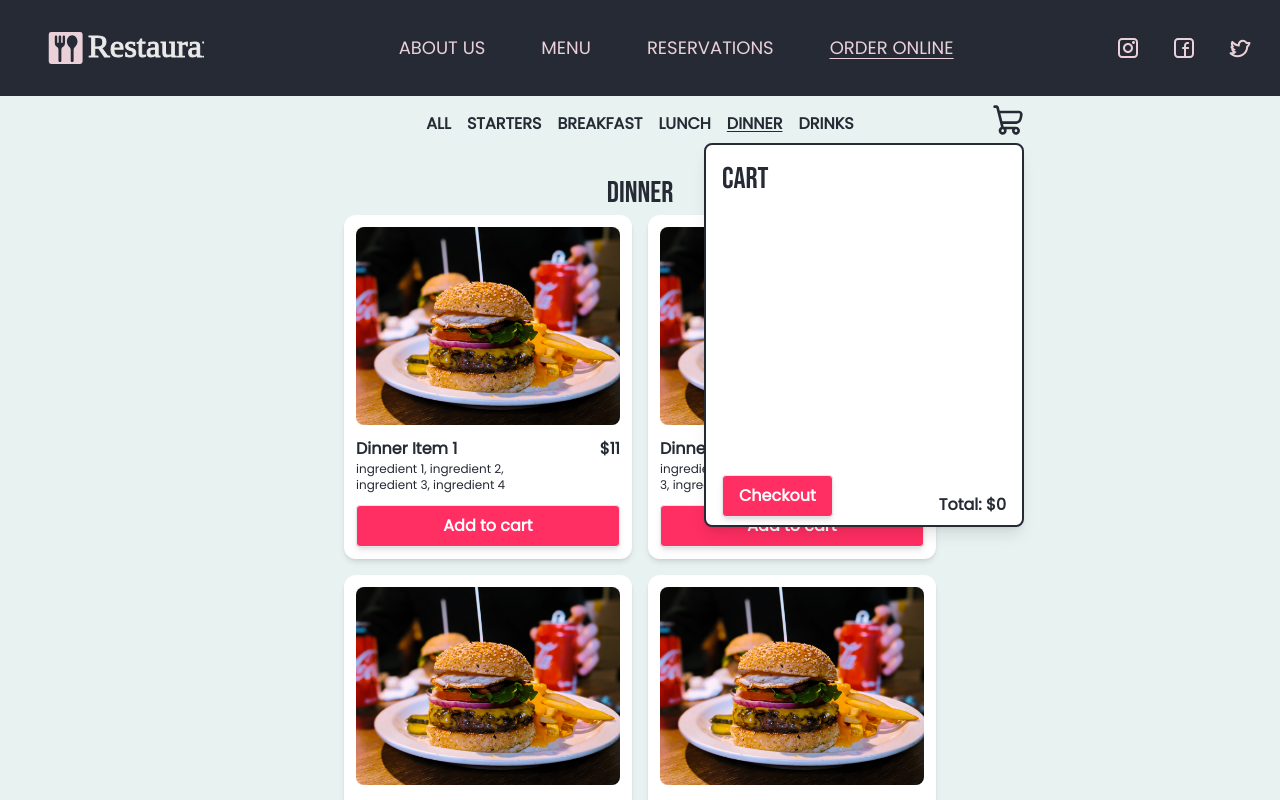
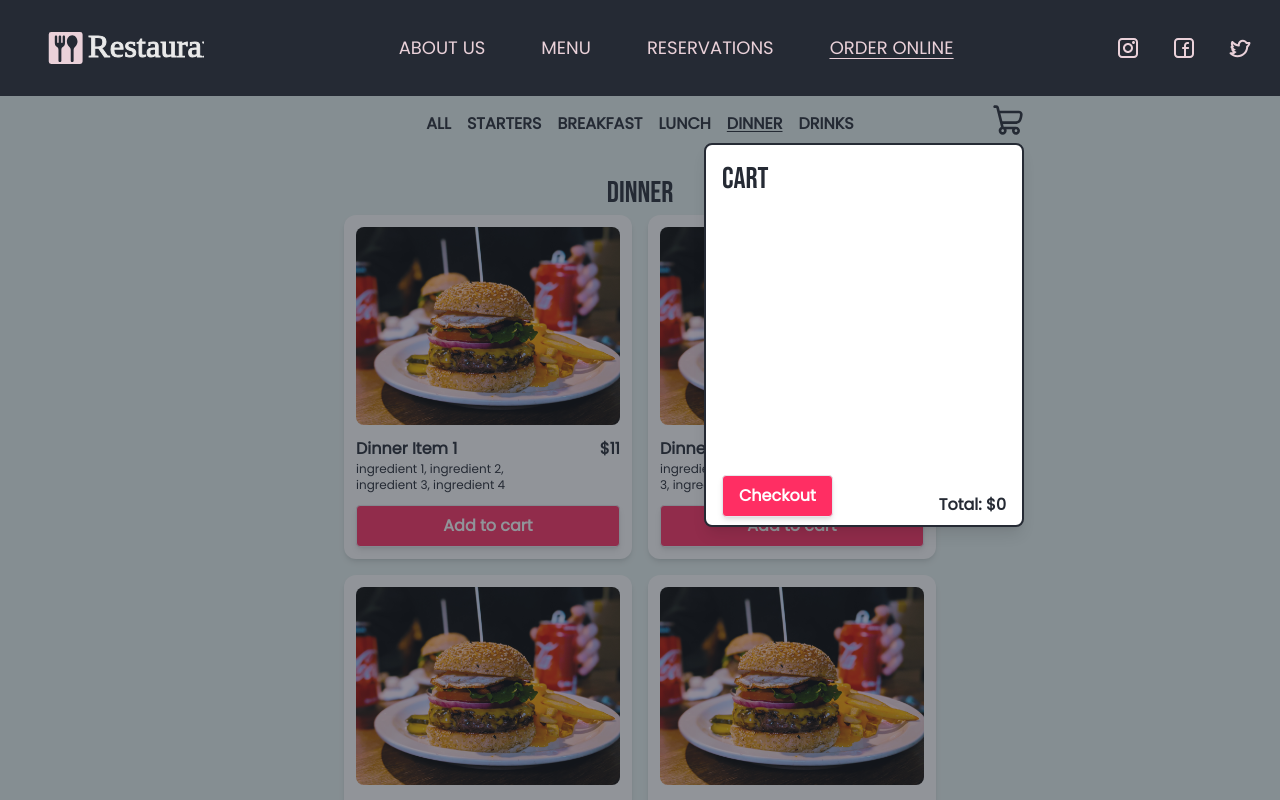
Before and after one commit to THallerJ/restaurant-next, a Next.js app: page /order/dinner in a window 1280 px wide. Both pictures are taken after a click on the button 1007 px from the left and 120 px from the top of the page. Built offline with nearby package versions, Linux system fonts and the light colour scheme.

Commit message:
added cart background and remove button

```diff
--- a/src/app/order/components/OrderHeader/components/CartButton.tsx
+++ b/src/app/order/components/OrderHeader/components/CartButton.tsx
@@ -1,7 +1,6 @@
 import { useState } from "react";
 import { Cart } from "@/assets";
 import { useOrder } from "@/app/order/contexts/OrderContext";
-import ClickAway from "@/wrappers/ClickAway";
 import CartContent from "./CartContent";
 
 const CartButton = () => {
@@ -9,7 +8,6 @@ const CartButton = () => {
   const [open, setOpen] = useState(false);
 
   return (
-    <ClickAway callback={() => setOpen(false)}>
     <div className="relative">
       <button onClick={() => setOpen((prev) => !prev)}>
         <Cart className="h-8 w-8" />
@@ -22,12 +20,17 @@ const CartButton = () => {
         ) : null}
       </button>
       {open ? (
+        <>
+          <div
+            className="fixed left-0 top-0 h-full w-full bg-dark/50"
+            onClick={() => setOpen(false)}
+          />
           <div className="absolute right-0 top-full h-96 w-80 rounded-lg border-2 border-dark bg-white text-dark shadow-lg">
             <CartContent />
           </div>
+        </>
       ) : null}
     </div>
-    </ClickAway>
   );
 };
 
--- a/src/app/order/components/OrderHeader/components/CartContent.tsx
+++ b/src/app/order/components/OrderHeader/components/CartContent.tsx
@@ -1,4 +1,5 @@
 import { useOrder } from "@/app/order/contexts/OrderContext";
+import { Close } from "@/assets";
 
 const CartContent = () => {
   const { cartItems, cartDispatch } = useOrder();
@@ -26,17 +27,16 @@ const CartContent = () => {
               >
                 +
               </button>
-              <button
-                className="mx-4"
-                onClick={() =>
-                  cartDispatch({ type: "remove", payload: item.item })
-                }
-              >
-                X
-              </button>
             </div>
 
             <span className="w-[3ch] text-end">{`$${item.item.price}`}</span>
+            <button
+              onClick={() =>
+                cartDispatch({ type: "remove", payload: item.item })
+              }
+            >
+              <Close className="h-6 w-6 stroke-dark" />
+            </button>
           </div>
         ))}
       </div>
```
Lines whose indentation alone changed are shown as unchanged.
